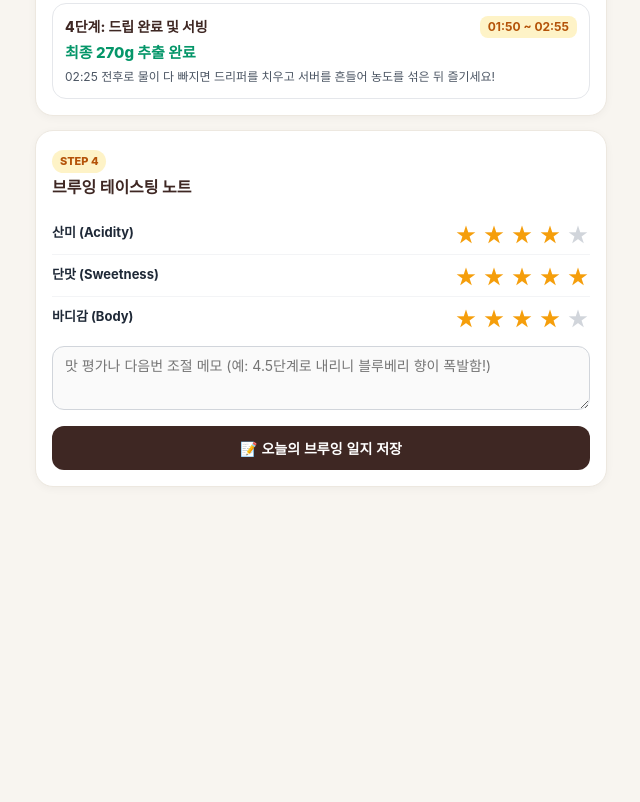
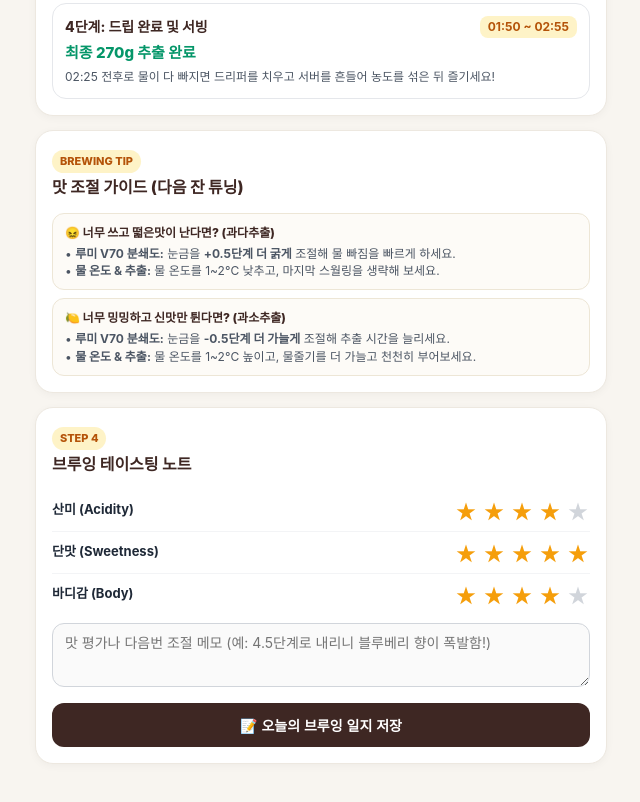
Before and after one commit to Momot-test/Coffee-timer, a plain HTML site: page index.html in a window 1280 px wide. Shown: the part 1454-2256 px from the top of the page, without its empty margins (319-959 px from the left). Before the commit the page ends 1995 px from the top, so only its background shows below. Drawn offline with Linux system fonts and the light colour scheme.

Commit message:
Add files via upload

```diff
--- a/index.html
+++ b/index.html
@@ -468,6 +468,30 @@
             color: var(--primary);
             margin-bottom: 4px;
         }
+        .troubleshoot-grid {
+            display: flex;
+            flex-direction: column;
+            gap: 8px;
+        }
+        .ts-item {
+            background: #fdfbf7;
+            border: 1px solid #ede6d6;
+            border-radius: 12px;
+            padding: 10px 12px;
+            font-size: 12px;
+        }
+        .ts-title {
+            font-weight: 800;
+            color: var(--primary);
+            margin-bottom: 3px;
+            display: flex;
+            align-items: center;
+            gap: 5px;
+        }
+        .ts-desc {
+            color: #4b5563;
+            line-height: 1.45;
+        }
         .toast {
             position: fixed;
             bottom: 24px;
@@ -627,6 +651,26 @@
         </div>
 
         <div class="step-list" id="stepListContainer"></div>
+    </div>
+
+    <!-- 맛 조절 트러블슈팅 팁 -->
+    <div class="card">
+        <div class="card-header">
+            <div>
+                <span class="step-badge">BREWING TIP</span>
+                <div class="card-title">맛 조절 가이드 (다음 잔 튜닝)</div>
+            </div>
+        </div>
+        <div class="troubleshoot-grid">
+            <div class="ts-item">
+                <div class="ts-title">😖 너무 쓰고 떫은맛이 난다면? (과다추출)</div>
+                <div class="ts-desc">• <strong>루미 V70 분쇄도:</strong> 눈금을 <strong>+0.5단계 더 굵게</strong> 조절해 물 빠짐을 빠르게 하세요.<br>• <strong>물 온도 & 추출:</strong> 물 온도를 1~2°C 낮추고, 마지막 스월링을 생략해 보세요.</div>
+            </div>
+            <div class="ts-item">
+                <div class="ts-title">🍋 너무 밍밍하고 신맛만 튄다면? (과소추출)</div>
+                <div class="ts-desc">• <strong>루미 V70 분쇄도:</strong> 눈금을 <strong>-0.5단계 더 가늘게</strong> 조절해 추출 시간을 늘리세요.<br>• <strong>물 온도 & 추출:</strong> 물 온도를 1~2°C 높이고, 물줄기를 더 가늘고 천천히 부어보세요.</div>
+            </div>
+        </div>
     </div>
 
     <!-- STEP 4: 나만의 테이스팅 노트 & 일지 -->
```
